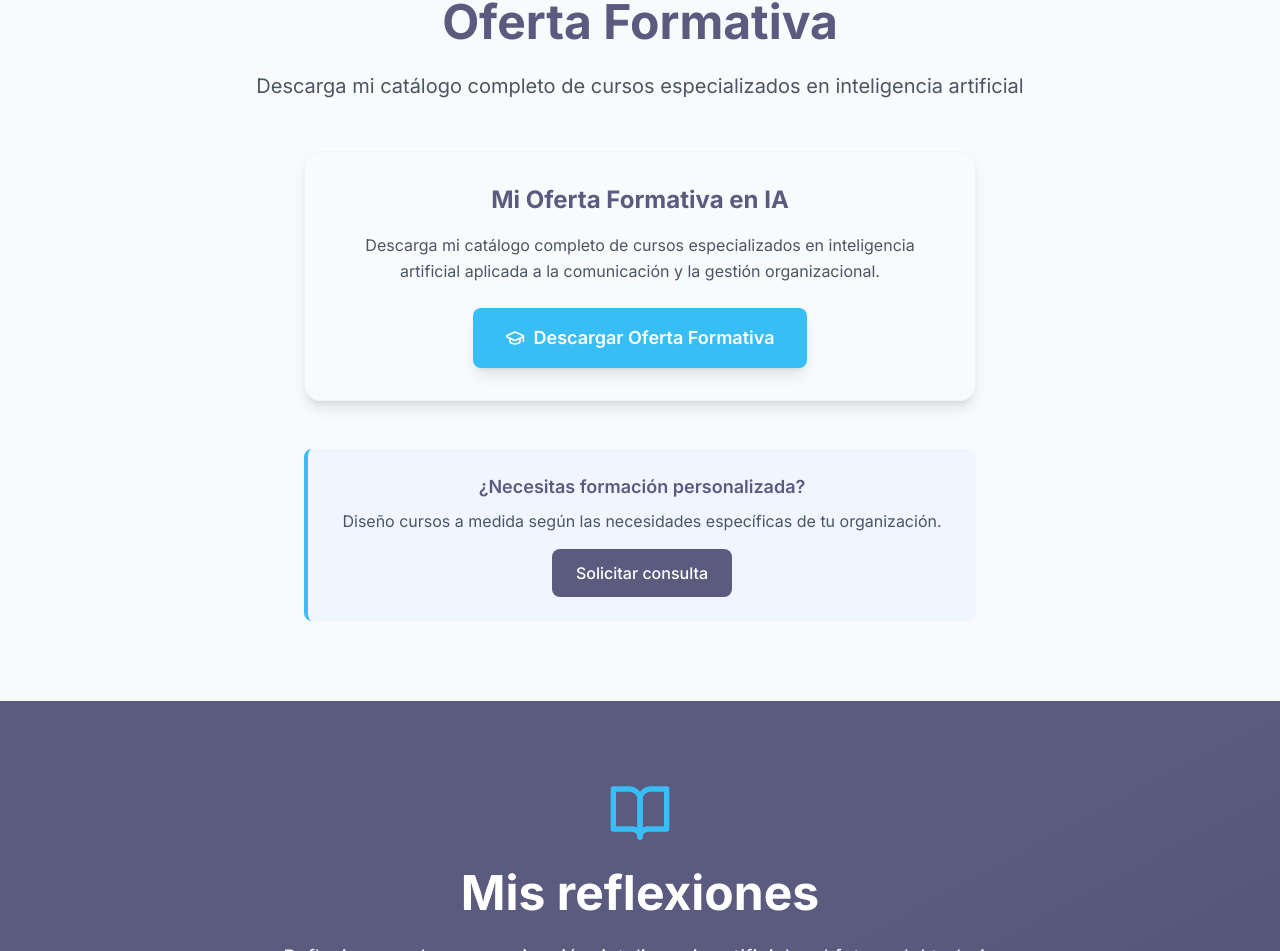
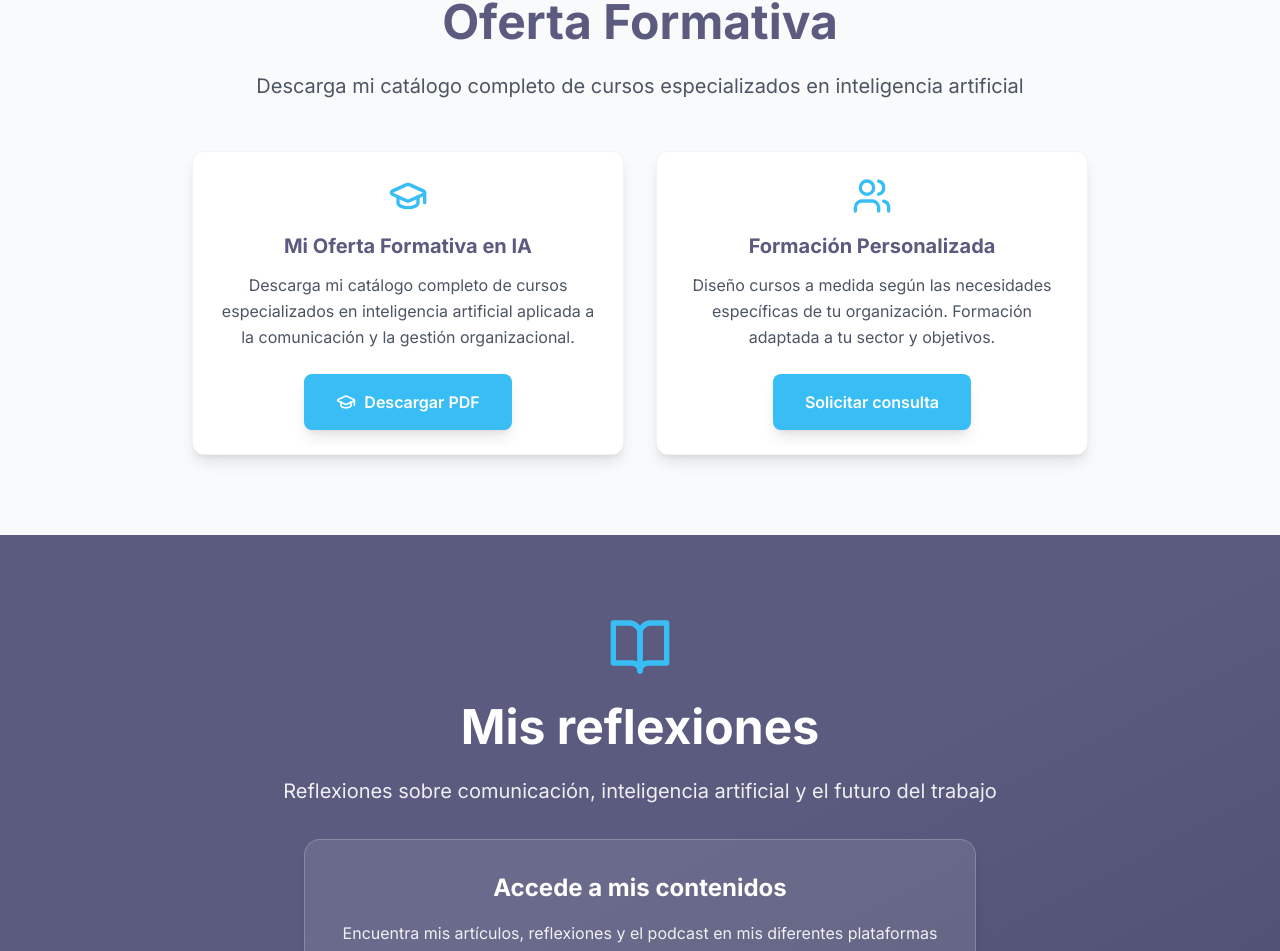
Before and after one commit to osanemeterio/oscarsanemeterio, a React (Vite) app: page / in a window 1280 px wide. Shown: the part 3143-4094 px from the top of the page. Built offline with nearby package versions, Linux system fonts and the light colour scheme.

Commit message:
Arrange Oferta Formativa items in parallel layout

```diff
--- a/src/pages/Home.tsx
+++ b/src/pages/Home.tsx
@@ -270,35 +270,41 @@ function App() {
             </div>
           </div>
 
-          <div className="slide-up mb-12">
-            <div className="bg-gray-50 p-8 rounded-2xl shadow-lg border border-gray-100 hover:shadow-xl transition-all duration-300 max-w-2xl mx-auto text-center">
-              <h3 className="text-2xl font-bold text-[#5a5b7f] mb-4">
+          <div className="grid md:grid-cols-2 gap-8">
+            <div className="slide-up service-card text-center">
+              <div className="mb-4 flex justify-center">
+                <GraduationCap className="w-10 h-10 text-[#39bdf5]" />
+              </div>
+              <h3 className="text-xl font-bold mb-3 text-[#5a5b7f]">
                 Mi Oferta Formativa en IA
               </h3>
-              <p className="text-gray-600 mb-6 leading-relaxed">
+              <p className="text-gray-600 leading-relaxed mb-6">
                 Descarga mi catálogo completo de cursos especializados en inteligencia artificial aplicada a la comunicación y la gestión organizacional.
               </p>
               <a
                 href="/Mi-oferta-formativa-en-IA.pdf"
                 target="_blank"
                 rel="noopener noreferrer"
-                className="btn-primary inline-flex items-center space-x-2 text-lg"
+                className="btn-primary inline-flex items-center space-x-2"
               >
                 <GraduationCap className="w-5 h-5" />
-                <span>Descargar Oferta Formativa</span>
+                <span>Descargar PDF</span>
               </a>
             </div>
-          </div>
 
-          <div className="slide-up text-center">
-            <div className="bg-blue-50 p-6 rounded-lg border-l-4 border-[#39bdf5] max-w-2xl mx-auto">
-              <h4 className="text-lg font-semibold text-[#5a5b7f] mb-2">¿Necesitas formación personalizada?</h4>
-              <p className="text-gray-600 mb-4">
-                Diseño cursos a medida según las necesidades específicas de tu organización.
+            <div className="slide-up service-card text-center">
+              <div className="mb-4 flex justify-center">
+                <Users className="w-10 h-10 text-[#39bdf5]" />
+              </div>
+              <h3 className="text-xl font-bold mb-3 text-[#5a5b7f]">
+                Formación Personalizada
+              </h3>
+              <p className="text-gray-600 leading-relaxed mb-6">
+                Diseño cursos a medida según las necesidades específicas de tu organización. Formación adaptada a tu sector y objetivos.
               </p>
               <a
                 href="https://calendar.google.com/calendar/u/0/appointments/schedules/AcZssZ3dPNmLgARl5QQtwFkO6oBuSsCHnBPkow5biWhKCdEBM7V-FYwHH3omucOgrgZqVDR5RubmXYuc"
-                className="btn-secondary inline-block"
+                className="btn-primary inline-block"
               >
                 Solicitar consulta
               </a>
```
